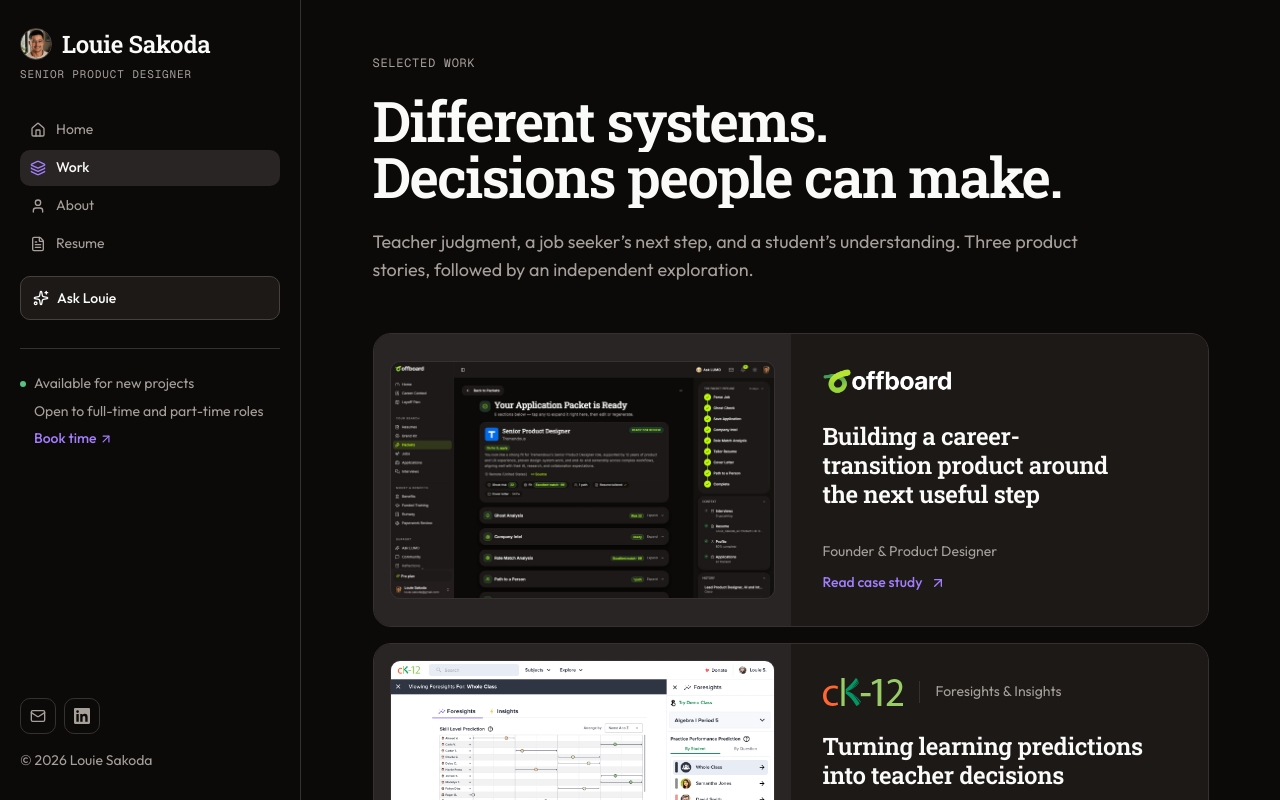
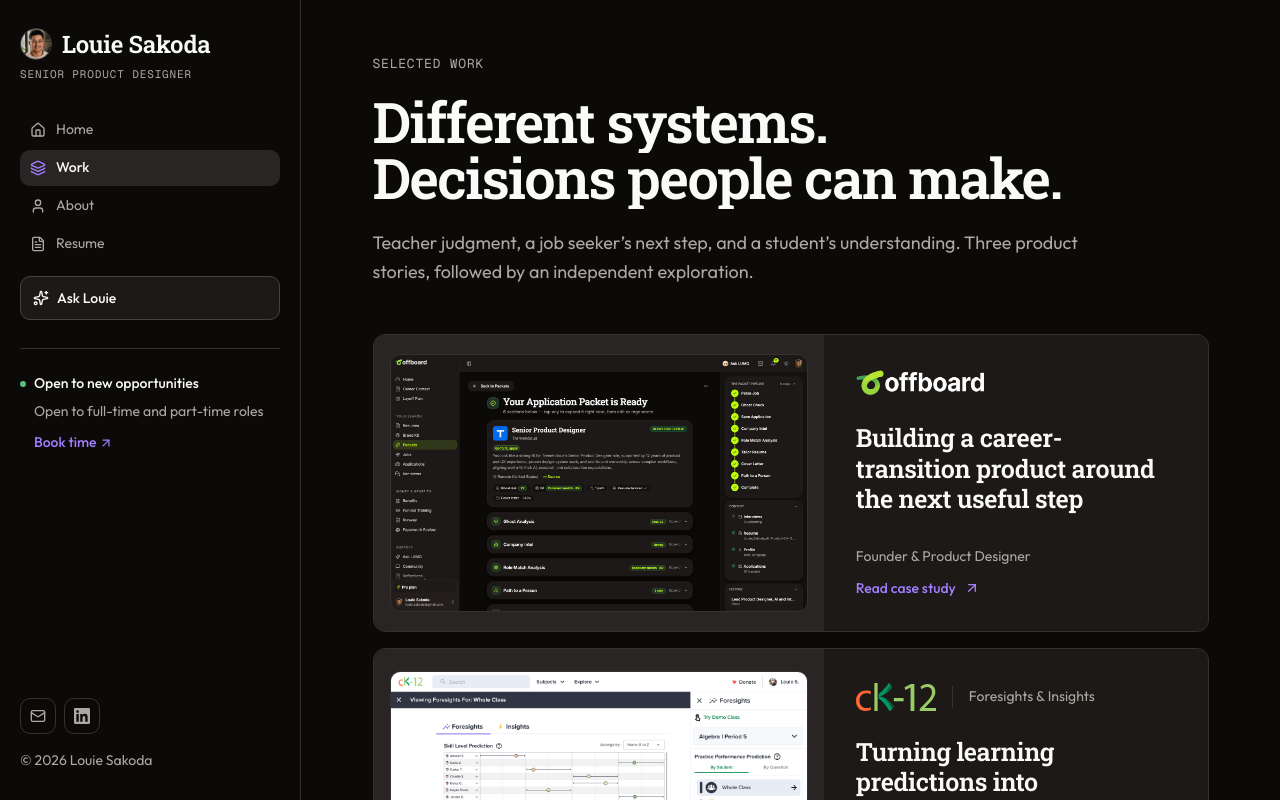
Before and after one commit to trulou1028/louie-portfolio, a Next.js app: page /work in a window 1280 px wide. Built offline with nearby package versions, Linux system fonts and the light colour scheme; no server answers.

Commit message:
Apply portfolio feedback refinements

```diff
--- a/app/globals.css
+++ b/app/globals.css
@@ -53,8 +53,8 @@
   /* Geometry — spec §9 */
   --radius-xs: 6px;
   --radius-sm: 10px;
-  --radius-md: 14px;
-  --radius-lg: 18px;
+  --radius-md: 12px;
+  --radius-lg: 12px;
   --radius-xl: 24px;
   --radius-panel: 28px;
   --radius: var(--radius-md);
@@ -113,7 +113,7 @@
   --surface-muted: 12 6% 15%;      /* preset muted #292524 */
   --surface-raised: 24 10% 12%;
   --foreground: 60 9% 98%;         /* 18.9:1 on canvas */
-  --foreground-muted: 27 6% 63%;   /* 7.64:1 — comfortably AA */
+  --foreground-muted: 27 6% 66%;   /* Brighter secondary copy, September 2026 feedback. */
   --foreground-subtle: 25 5% 45%;  /* non-text only */
 
   --border-subtle: 12 5% 20%;
@@ -221,6 +221,16 @@
   --text-display-xl--letter-spacing: -0.035em;
   --text-display-xl--font-weight: 600;
 
+  --text-home-hero: clamp(2.5rem, 1.5rem + 5vw, 4.5rem);
+  --text-home-hero--line-height: 0.95;
+  --text-home-hero--letter-spacing: -0.035em;
+  --text-home-hero--font-weight: 600;
+
+  --text-project-title: clamp(1.5rem, 1.25rem + 0.4vw, 1.625rem);
+  --text-project-title--line-height: 1.2;
+  --text-project-title--letter-spacing: -0.015em;
+  --text-project-title--font-weight: 600;
+
   --text-display-lg: clamp(2rem, 1.3rem + 3.5vw, 3.5rem);
   --text-display-lg--line-height: 1;
   --text-display-lg--letter-spacing: -0.03em;
@@ -250,7 +260,7 @@
   --text-body-sm: 0.875rem;
   --text-body-sm--line-height: 1.55;
 
-  --text-label: 0.75rem;
+  --text-label: 0.8125rem;
   --text-label--line-height: 1.3;
   --text-label--letter-spacing: 0.06em;
 
@@ -364,3 +374,15 @@
 @media (prefers-reduced-motion: no-preference) {
   html, [data-canvas-scroll] { scroll-behavior: smooth; }
 }
+
+/* Shared homepage/footer frame: bounded gutters, independent of viewport centering. */
+.portfolio-wide {
+  max-width: 1168px;
+  margin-inline: 0;
+  width: 100%;
+}
+@media (min-width: 1024px) {
+  .portfolio-wide {
+    padding-inline: clamp(32px, 4vw, 64px);
+  }
+}
--- a/components/app-shell/contextual-rail.tsx
+++ b/components/app-shell/contextual-rail.tsx
@@ -110,8 +110,10 @@ function Canvas({
   stackRail = false,
   stackedRailAfter = "content",
   railDefaultSize = 350,
+  width = "reading",
 }: {
   className?: string;
+  width?: "reading" | "wide";
   children: React.ReactNode;
   rail?: React.ReactNode;
   /** Below the rail breakpoint, render the rail after the content instead of dropping it. */
@@ -211,12 +213,13 @@ function Canvas({
       <div
         className={cn(
           "mx-auto w-full max-w-[900px] px-6 py-10 sm:px-8 lg:py-14",
+          width === "wide" && "portfolio-wide",
           className,
         )}
       >
         {bodyContent}
       </div>
-      <SiteFooter />
+      <SiteFooter wide={width === "wide"} />
     </div>
   );
 
--- a/components/app-shell/left-rail.tsx
+++ b/components/app-shell/left-rail.tsx
@@ -64,6 +64,7 @@ function LeftRail() {
           <StatusDot
             status={availability.status === "open" ? "available" : "selective"}
             label={availability.label}
+            className="font-medium text-foreground"
           />
           {availability.detail ? (
             <span className="pl-3.5 text-body-sm text-foreground-muted">
@@ -71,7 +72,7 @@ function LeftRail() {
             </span>
           ) : null}
           {links.calendly ? (
-            <InlineLink href={links.calendly} className="pl-3.5 text-body-sm">
+            <InlineLink href={links.calendly} className="mt-1 pl-3.5 text-body-sm">
               Book time
             </InlineLink>
           ) : null}
--- a/components/app-shell/site-footer.tsx
+++ b/components/app-shell/site-footer.tsx
@@ -1,4 +1,5 @@
 import { InlineLink } from "@/components/system/inline-link";
+import { cn } from "@/lib/utils";
 import { profile } from "@/content/profile";
 
 /**
@@ -6,7 +7,7 @@ import { profile } from "@/content/profile";
  *
  * Contact links appear only once real values exist in `content/profile.ts`.
  */
-function SiteFooter() {
+function SiteFooter({ wide = false }: { wide?: boolean }) {
   const year = new Date().getFullYear();
   const { links } = profile;
   // The footer container is `flex flex-wrap items-center`, so each link is a
@@ -18,7 +19,7 @@ function SiteFooter() {
 
   return (
     <footer className="border-t border-border-subtle">
-      <div className="mx-auto flex w-full max-w-[1240px] flex-wrap items-center gap-x-6 gap-y-3 px-6 py-8 text-body-sm text-foreground-muted sm:px-8">
+      <div className={cn("mx-auto flex w-full max-w-[1240px] flex-wrap items-center gap-x-6 gap-y-3 px-6 py-8 text-body-sm text-foreground-muted sm:px-8", wide && "portfolio-wide")}>
         <InlineLink href="/resume" className={tapTarget}>
           Resume
         </InlineLink>
--- a/components/portfolio/experiment-card.tsx
+++ b/components/portfolio/experiment-card.tsx
@@ -35,7 +35,7 @@ function ExperimentCard({ experiment, href = "/experiments", className }: Experi
       className={cn("group flex flex-col gap-2.5 p-5")}
       render={<Link href={href} />}
     >
-      {experiment.image ? <Image src={experiment.image.src} alt={experiment.image.alt} width={experiment.image.width} height={experiment.image.height} sizes="(min-width: 1024px) 760px, 90vw" className="mb-2 h-auto w-full rounded-sm border border-border-subtle" /> : null}
+      {experiment.image ? <Image src={experiment.image.src} alt={experiment.image.alt} width={experiment.image.width} height={experiment.image.height} sizes="(min-width: 1024px) 1040px, 90vw" className="mb-4 h-auto w-full rounded-sm border border-border-subtle" /> : null}
       <StatusDot
         status={experiment.status === "shipped" ? "available" : "neutral"}
         label={STATUS_LABEL[experiment.status]}
--- a/components/portfolio/work-card.tsx
+++ b/components/portfolio/work-card.tsx
@@ -13,14 +13,14 @@ function WorkCard({ project, className, layout = "split", eager = false }: {
 }) {
   return (
     <MotionReveal className="h-full"><Surface variant="interactive" radius="lg" className={cn("group @container block h-full overflow-hidden", className)} render={<Link href={project.href} />}>
-      <div className={cn("grid h-full", layout === "split" ? "@2xl:grid-cols-2" : "grid-rows-[auto_1fr]")}>
+      <div className={cn("grid h-full", layout === "split" ? "@2xl:grid-cols-[54fr_46fr]" : "grid-rows-[auto_1fr]")}>
         {project.image && <div className="flex items-center bg-surface-muted p-4">
           <Image src={project.image} alt={project.imageAlt} width={project.imageWidth} height={project.imageHeight}
-            sizes="(min-width: 1024px) 420px, 90vw" loading={eager ? "eager" : "lazy"} className="h-auto w-full rounded-sm border border-border-subtle" />
+            sizes="(min-width: 1024px) 560px, 90vw" loading={eager ? "eager" : "lazy"} className="h-auto w-full rounded-sm border border-border-subtle" />
         </div>}
-        <div className={cn("flex min-w-0 flex-col", layout === "stacked" ? "p-5" : "p-6 sm:p-8")}>
+        <div className={cn("flex min-w-0 flex-col", layout === "stacked" ? "p-6" : "p-6 sm:p-8")}>
           <ProjectBrand project={project} />
-          <h3 className="mt-6 font-serif text-heading-md text-balance text-foreground">{project.title}</h3>
+          <h3 className="mt-6 font-serif text-project-title text-balance text-foreground">{project.title}</h3>
           <div className="mt-auto pt-8">
             <p className="text-body-sm text-foreground-muted">{project.role}</p>
             <span className="mt-2.5 inline-flex items-center gap-2 text-body-sm font-medium text-accent">Read case study <ArrowUpRight aria-hidden="true" className="size-4" /></span>
--- a/content/profile.ts
+++ b/content/profile.ts
@@ -67,7 +67,7 @@ export const profile = {
     // Confirmed by Louie supplying his scheduling link (2026-08-22); wording
     // is the strategy mockup's two lines.
     status: "open" as "open" | "selective" | "unavailable" | null,
-    label: "Available for new projects" as string | null,
+    label: "Open to new opportunities" as string | null,
     detail: "Open to full-time and part-time roles" as string | null,
   },
 
```
Also changed, not shown: app/page.tsx (+10 -15 lines), 2 other files (tests, documents, lock files or other folders).
